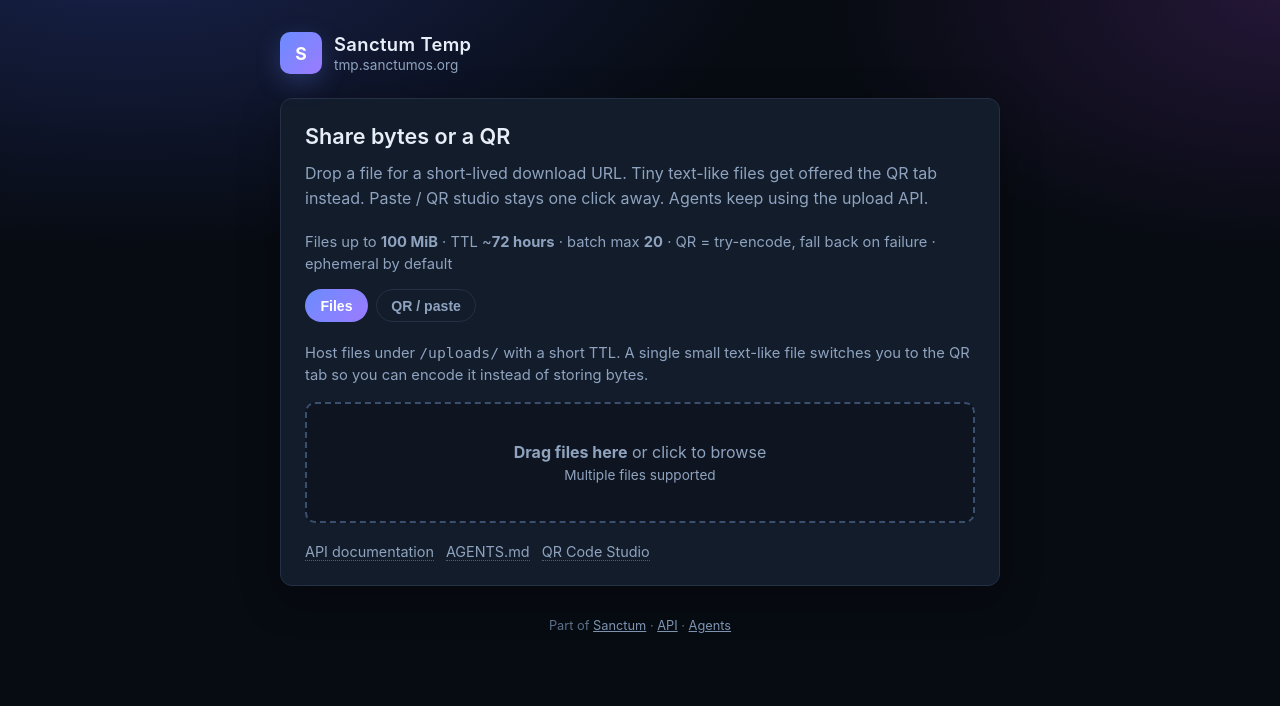
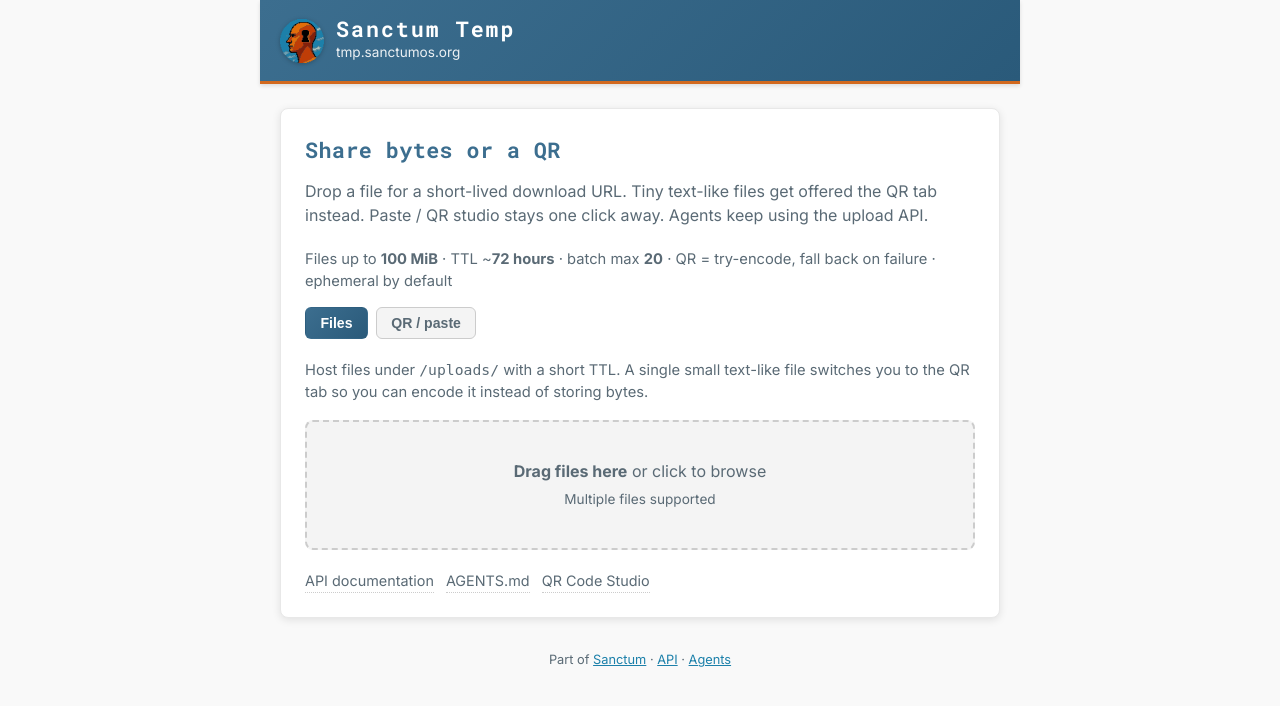
Before and after one commit to sanctumos/tmp-sanctum, a PHP site: page / in a window 1280 px wide. Shown: the top 706 px of the page. Run offline with PHP 8.4, Linux system fonts and the light colour scheme.

Commit message:
Restyle Sanctum Temp UI to SanctumOS brand palette.
Replace the dark purple dashboard skin with slate/orange retro-tech header, real logo, and light content card matching sanctumos.org.

```diff
--- a/public/includes/views.php
+++ b/public/includes/views.php
@@ -10,108 +10,120 @@ require_once __DIR__ . '/markdown.php';
 
 function sanctum_tmp_brand_css(): string
 {
+    // SanctumOS palette (sanctumos.org style guide) — not DSC purple-dark dashboard.
     return <<<'CSS'
 :root{
-  --bg:#070b12;--bg2:#0e1520;--card:#121c2b;--border:#243044;
-  --text:#e8eef7;--muted:#8fa3bf;--accent:#6b8cff;--accent2:#9b7bff;
-  --ok:#3dd68c;--err:#f07178;--radius:12px;
+  --retro-primary:#3C6E8F;--retro-primary-deep:#2a5a7a;
+  --retro-accent:#D2691E;--logo-primary:#1c80aa;--logo-secondary:#4d91aa;--logo-accent:#e16e0a;
+  --bg:#F9F9F9;--bg2:#F4F4F4;--card:#FFFFFF;--border:#CCCCCC;--border-soft:#E8E8E8;
+  --text:#333333;--muted:#5a6a75;--ok:#28a745;--err:#dc3545;--radius:8px;
+  --shadow:0 2px 8px rgba(0,0,0,.1);
 }
 *{box-sizing:border-box}
-body{margin:0;font-family:Inter,system-ui,-apple-system,Segoe UI,Roboto,sans-serif;
-  background:radial-gradient(1200px 600px at 10% -10%,#1a2450 0%,transparent 55%),
-  radial-gradient(900px 500px at 100% 0%,#231636 0%,transparent 50%),var(--bg);
-  color:var(--text);min-height:100vh}
-.wrap{max-width:760px;margin:0 auto;padding:2rem 1.25rem 3rem}
-.brand{display:flex;align-items:center;gap:.75rem;margin-bottom:1.5rem}
-.logo{width:42px;height:42px;border-radius:10px;background:linear-gradient(135deg,var(--accent),var(--accent2));
-  display:flex;align-items:center;justify-content:center;font-weight:700;font-size:1.1rem;color:#fff;
-  box-shadow:0 8px 24px rgba(107,140,255,.25)}
-.brand-text h1{margin:0;font-size:1.15rem;font-weight:600;letter-spacing:.02em}
-.brand-text p{margin:.15rem 0 0;font-size:.85rem;color:var(--muted)}
-.card{background:var(--card);border:1px solid var(--border);border-radius:var(--radius);
-  padding:1.5rem;box-shadow:0 12px 40px rgba(0,0,0,.25)}
-.card h2{margin:0 0 .75rem;font-size:1.35rem;font-weight:600}
+body{margin:0;font-family:Inter,system-ui,-apple-system,Segoe UI,sans-serif;
+  background:var(--bg);color:var(--text);min-height:100vh;line-height:1.55}
+.wrap{max-width:760px;margin:0 auto;padding:0 1.25rem 3rem}
+.site-bar{background:linear-gradient(135deg,var(--retro-primary) 0%,var(--retro-primary-deep) 100%);
+  color:#fff;border-bottom:3px solid var(--retro-accent);box-shadow:0 2px 4px rgba(0,0,0,.12);
+  margin:0 -1.25rem 1.5rem;padding:1.1rem 1.25rem}
+.brand{display:flex;align-items:center;gap:.75rem;max-width:760px;margin:0 auto}
+.brand a.brand-home{display:flex;align-items:center;gap:.75rem;text-decoration:none;color:#fff}
+.logo-img{width:44px;height:44px;object-fit:contain;flex-shrink:0;display:block;
+  filter:drop-shadow(0 1px 2px rgba(0,0,0,.25))}
+.brand-text h1{margin:0;font-family:"Roboto Mono",ui-monospace,monospace;font-size:1.35rem;
+  font-weight:700;letter-spacing:2px;line-height:1}
+.brand-text p{margin:.2rem 0 0;font-size:.85rem;opacity:.9}
+.card{background:var(--card);border:1px solid var(--border-soft);border-radius:var(--radius);
+  padding:1.5rem;box-shadow:var(--shadow)}
+.card h2{margin:0 0 .75rem;font-size:1.35rem;font-weight:700;color:var(--retro-primary);
+  font-family:"Roboto Mono",ui-monospace,monospace;letter-spacing:.5px}
 .lead{color:var(--muted);line-height:1.55;margin:.5rem 0 1.25rem}
 .meta{color:var(--muted);font-size:.92rem;line-height:1.5}
-.upload-box{border:1px dashed #3a4f6e;border-radius:10px;padding:1.25rem;background:var(--bg2);margin:1rem 0}
+.upload-box{border:1px dashed var(--border);border-radius:var(--radius);padding:1.25rem;background:var(--bg2);margin:1rem 0}
 .upload-box input[type=file]{max-width:100%;margin-bottom:.75rem;color:var(--text)}
-.drop-zone{border:2px dashed #3a4f6e;border-radius:10px;padding:2rem 1.25rem;background:var(--bg2);
+.drop-zone{border:2px dashed var(--border);border-radius:var(--radius);padding:2rem 1.25rem;background:var(--bg2);
   margin:1rem 0;text-align:center;transition:border-color .15s,background .15s;cursor:pointer}
-.drop-zone.dragover{border-color:var(--accent);background:#121a2e}
+.drop-zone.dragover{border-color:var(--logo-accent);background:#fff8f0}
 .drop-zone p{margin:.35rem 0;color:var(--muted)}
 .drop-zone .hint{font-size:.85rem}
 .file-queue{margin:1rem 0}
-.file-row{display:flex;flex-direction:column;gap:.35rem;padding:.75rem 0;border-bottom:1px solid var(--border)}
+.file-row{display:flex;flex-direction:column;gap:.35rem;padding:.75rem 0;border-bottom:1px solid var(--border-soft)}
 .file-row:last-child{border-bottom:none}
 .file-row-head{display:flex;justify-content:space-between;align-items:center;gap:.75rem}
 .file-name{font-size:.92rem;word-break:break-all}
 .file-status{font-size:.82rem;color:var(--muted);white-space:nowrap}
 .file-status.ok{color:var(--ok)}
 .file-status.err{color:var(--err)}
-.progress{height:6px;background:#1a2438;border-radius:4px;overflow:hidden}
-.progress>span{display:block;height:100%;width:0;background:linear-gradient(90deg,var(--accent),var(--accent2));
+.progress{height:6px;background:var(--border-soft);border-radius:4px;overflow:hidden}
+.progress>span{display:block;height:100%;width:0;background:linear-gradient(90deg,var(--logo-primary),var(--logo-accent));
   transition:width .12s}
 .upload-actions{display:flex;flex-wrap:wrap;gap:.75rem;margin-top:1rem;align-items:center}
 .upload-actions .meta{margin:0}
 .results-table td code{font-size:.78rem;word-break:break-all}
-.btn{display:inline-block;padding:.65rem 1.15rem;border:none;border-radius:8px;cursor:pointer;
-  background:linear-gradient(135deg,var(--accent),var(--accent2));color:#fff;text-decoration:none;
-  font-weight:600;font-size:.95rem}
-.btn.secondary{background:transparent;border:1px solid var(--border);color:var(--text)}
-.btn:hover{filter:brightness(1.06)}
-.links a{color:var(--accent);word-break:break-all}
+.btn{display:inline-block;padding:.65rem 1.15rem;border:none;border-radius:6px;cursor:pointer;
+  background:linear-gradient(135deg,var(--logo-accent),var(--retro-accent));color:#fff;text-decoration:none;
+  font-weight:600;font-size:.95rem;box-shadow:0 1px 2px rgba(0,0,0,.12)}
+.btn.secondary{background:linear-gradient(180deg,#f7f7f7,#eaeaea);border:1px solid var(--border);color:var(--text);
+  box-shadow:none}
+.btn:hover{filter:brightness(1.05)}
+.links a{color:var(--logo-primary);word-break:break-all}
 .links p{margin:.75rem 0}
 .link-row{margin:.75rem 0}
 .link-row .link-body > strong{display:block}
 .link-url-row{display:flex;align-items:flex-start;gap:.5rem;margin-top:.25rem}
-.link-url-row a{flex:1;min-width:0;color:var(--accent);word-break:break-all}
+.link-url-row a{flex:1;min-width:0;color:var(--logo-primary);word-break:break-all}
 .copy-btn{flex-shrink:0;padding:.35rem .65rem;border:1px solid var(--border);border-radius:6px;
   background:var(--bg2);color:var(--muted);cursor:pointer;font-size:.78rem;font-weight:600;
   line-height:1.2;white-space:nowrap;align-self:flex-start}
-.copy-btn:hover{color:var(--text);border-color:#3a4f6e}
-.copy-btn.copied{color:var(--ok);border-color:rgba(61,214,140,.45)}
+.copy-btn:hover{color:var(--text);border-color:var(--retro-primary)}
+.copy-btn.copied{color:var(--ok);border-color:rgba(40,167,69,.45)}
 .json-block{margin:0 0 1rem}
 .json-head{display:flex;align-items:center;justify-content:space-between;gap:.75rem;margin:0 0 .5rem}
 .json-head .meta{margin:0}
 .doc-links{display:flex;flex-wrap:wrap;gap:.75rem;margin:1.25rem 0 0}
-.doc-links a{font-size:.9rem;color:var(--muted);text-decoration:none;border-bottom:1px dotted #4a607a}
-.doc-links a:hover{color:var(--accent)}
+.doc-links a{font-size:.9rem;color:var(--muted);text-decoration:none;border-bottom:1px dotted var(--border)}
+.doc-links a:hover{color:var(--logo-primary)}
 .qr-wrap{display:flex;flex-direction:column;align-items:center;gap:.75rem;margin:1.25rem 0;padding:1rem;
-  background:var(--bg2);border:1px dashed #3a4f6e;border-radius:10px}
-.qr-wrap img,.qr-wrap svg{max-width:min(300px,100%);height:auto;background:#fff;padding:.5rem;border-radius:8px}
-pre.json{background:#05080f;color:#cbd5e1;padding:1rem;border-radius:8px;overflow:auto;font-size:.78rem;line-height:1.45;
-  border:1px solid var(--border);margin:0}
+  background:var(--bg2);border:1px dashed var(--border);border-radius:var(--radius)}
+.qr-wrap img,.qr-wrap svg{max-width:min(300px,100%);height:auto;background:#fff;padding:.5rem;border-radius:6px;
+  border:1px solid var(--border-soft)}
+pre.json{background:#2a333c;color:#e8eef2;padding:1rem;border-radius:6px;overflow:auto;font-size:.78rem;line-height:1.45;
+  border:1px solid #1e262e;margin:0;font-family:"JetBrains Mono",ui-monospace,monospace}
 table{width:100%;border-collapse:collapse;margin:1rem 0;font-size:.92rem}
 th,td{border:1px solid var(--border);padding:.5rem .65rem;text-align:left}
 th{background:var(--bg2);color:var(--muted)}
-.code-block{background:#05080f;border:1px solid var(--border);border-radius:8px;padding:1rem;overflow:auto;
-  font-size:.82rem;line-height:1.45}
-.code-block code{color:#cbd5e1}
-h1.doc-title{margin-top:0}
+.code-block{background:#2a333c;border:1px solid #1e262e;border-radius:6px;padding:1rem;overflow:auto;
+  font-size:.82rem;line-height:1.45;font-family:"JetBrains Mono",ui-monospace,monospace}
+.code-block code{color:#e8eef2}
+h1.doc-title{margin-top:0;color:var(--retro-primary);font-family:"Roboto Mono",ui-monospace,monospace}
 .err{color:var(--err)}
-footer{margin-top:2rem;text-align:center;font-size:.8rem;color:#5c708a}
-footer a{color:#7d93b0}
+footer{margin-top:2rem;text-align:center;font-size:.8rem;color:var(--muted)}
+footer a{color:var(--logo-primary)}
 .tabs{display:flex;gap:.5rem;margin:0 0 1.25rem;flex-wrap:wrap}
-.tab{padding:.45rem .9rem;border:1px solid var(--border);border-radius:999px;background:transparent;
+.tab{padding:.45rem .9rem;border:1px solid var(--border);border-radius:6px;background:var(--bg2);
   color:var(--muted);cursor:pointer;font-weight:600;font-size:.88rem}
-.tab.is-active{background:linear-gradient(135deg,var(--accent),var(--accent2));color:#fff;border-color:transparent}
+.tab.is-active{background:linear-gradient(135deg,var(--retro-primary),var(--retro-primary-deep));
+  color:#fff;border-color:transparent}
 .type-toggle{display:flex;flex-wrap:wrap;gap:.4rem;margin:0 0 1rem}
-.type-pill{padding:.35rem .75rem;border:1px solid var(--border);border-radius:999px;background:var(--bg2);
+.type-pill{padding:.35rem .75rem;border:1px solid var(--border);border-radius:6px;background:var(--bg2);
   color:var(--muted);cursor:pointer;font-size:.82rem;font-weight:600}
-.type-pill.is-active{border-color:var(--accent);color:var(--text)}
+.type-pill.is-active{border-color:var(--logo-primary);color:var(--retro-primary);background:#eef6f9}
 .form-label{display:block;font-size:.85rem;color:var(--muted);margin:0 0 .35rem;font-weight:600}
-.form-textarea,.form-input{width:100%;box-sizing:border-box;background:var(--bg2);border:1px solid var(--border);
-  border-radius:8px;color:var(--text);padding:.65rem .75rem;font:inherit}
+.form-textarea,.form-input{width:100%;box-sizing:border-box;background:#fff;border:1px solid var(--border);
+  border-radius:6px;color:var(--text);padding:.65rem .75rem;font:inherit}
 .form-textarea{min-height:6rem;resize:vertical}
+.form-textarea:focus,.form-input:focus{outline:2px solid rgba(28,128,170,.35);border-color:var(--logo-primary)}
 .studio-grid{display:grid;gap:1rem;margin:1rem 0}
 .studio-row{display:grid;grid-template-columns:1fr 1fr;gap:.75rem}
 @media(max-width:560px){.studio-row{grid-template-columns:1fr}}
-.suggest{margin:1rem 0;padding:.85rem 1rem;border:1px solid #3a4f6e;border-radius:10px;background:var(--bg2)}
+.suggest{margin:1rem 0;padding:.85rem 1rem;border:1px solid var(--border);border-left:4px solid var(--logo-accent);
+  border-radius:var(--radius);background:var(--bg2)}
 .suggest-actions{display:flex;flex-wrap:wrap;gap:.5rem;margin-top:.65rem}
 .check-row{display:flex;align-items:center;gap:.5rem;margin:.75rem 0;color:var(--muted);font-size:.9rem}
-.check-row input{accent-color:var(--accent)}
+.check-row input{accent-color:var(--logo-accent)}
 .logo-preview{display:flex;align-items:center;gap:.75rem;margin-top:.5rem}
-.logo-preview img{width:48px;height:48px;object-fit:contain;background:#fff;border-radius:8px;padding:4px}
+.logo-preview img{width:48px;height:48px;object-fit:contain;background:#fff;border-radius:6px;padding:4px;
+  border:1px solid var(--border-soft)}
 #qr-result{margin-top:1.25rem}
 #qr-status{min-height:1.25rem;margin:.75rem 0;font-size:.9rem;color:var(--muted)}
 [hidden]{display:none!important}
@@ -172,10 +184,15 @@ function sanctum_tmp_page_shell_start(string $title, string $subtitle = ''): voi
     echo '<!DOCTYPE html><html lang="en"><head><meta charset="utf-8">';
     echo '<meta name="viewport" content="width=device-width, initial-scale=1">';
     echo '<title>' . htmlspecialchars($title) . ' · Sanctum Temp</title>';
+    echo '<link rel="preconnect" href="https://fonts.googleapis.com">';
+    echo '<link rel="preconnect" href="https://fonts.gstatic.com" crossorigin>';
+    echo '<link href="https://fonts.googleapis.com/css2?family=Roboto+Mono:wght@400;700&family=Inter:wght@400;500;600;700&family=JetBrains+Mono:wght@400;500&display=swap" rel="stylesheet">';
     echo '<style>' . sanctum_tmp_brand_css() . '</style></head><body><div class="wrap">';
-    echo '<header class="brand"><div class="logo" aria-hidden="true">S</div><div class="brand-text">';
-    echo '<h1>Sanctum Temp</h1><p>' . htmlspecialchars($subtitle !== '' ? $subtitle : 'Ephemeral file exchange') . '</p>';
-    echo '</div></header><main class="card">';
+    echo '<div class="site-bar"><header class="brand">';
+    echo '<a class="brand-home" href="/"><img class="logo-img" src="/assets/sanctum-logo.svg" width="44" height="44" alt="SanctumOS">';
+    echo '<div class="brand-text"><h1>Sanctum Temp</h1>';
+    echo '<p>' . htmlspecialchars($subtitle !== '' ? $subtitle : 'Ephemeral file exchange') . '</p>';
+    echo '</div></a></header></div><main class="card">';
 }
 
 function sanctum_tmp_page_shell_end(bool $withCopy = false): void
```
Also changed, not shown: public/assets/sanctum-logo.svg (added).
